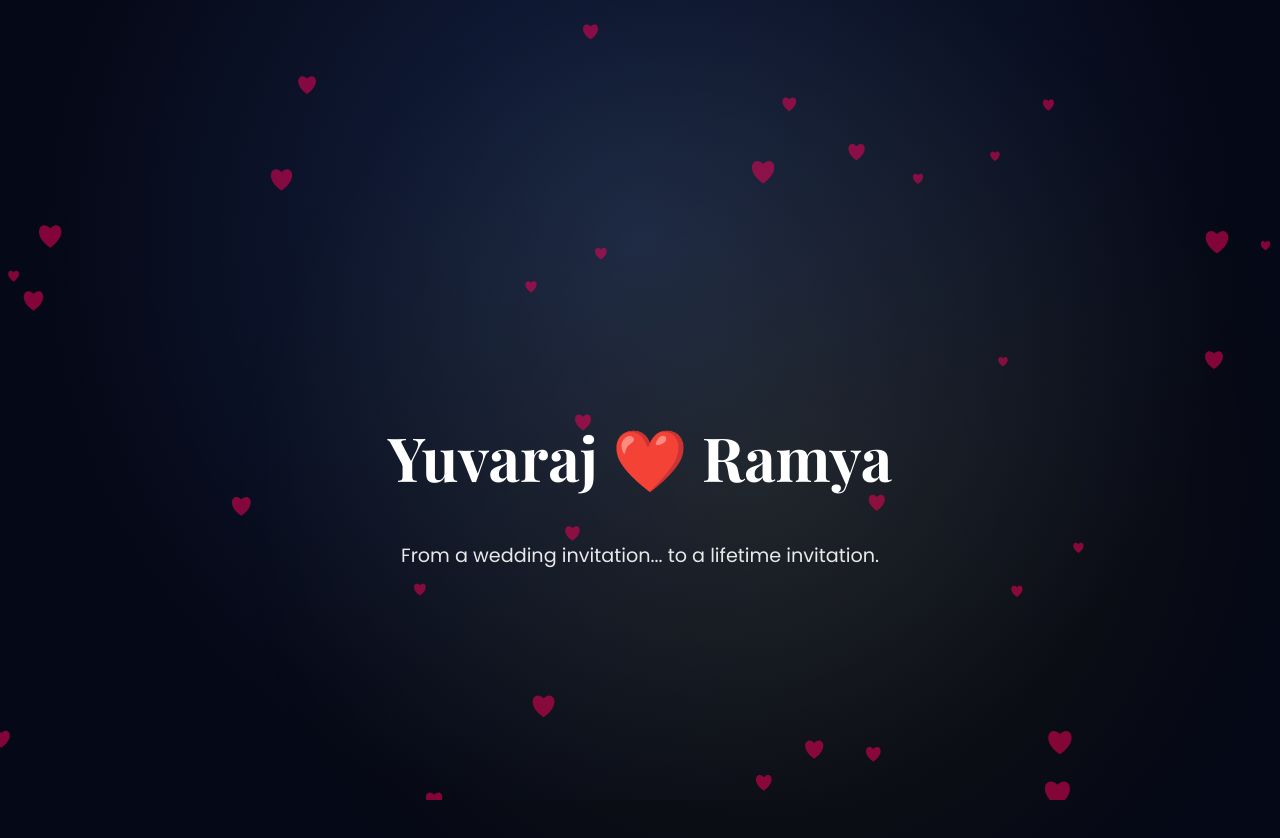
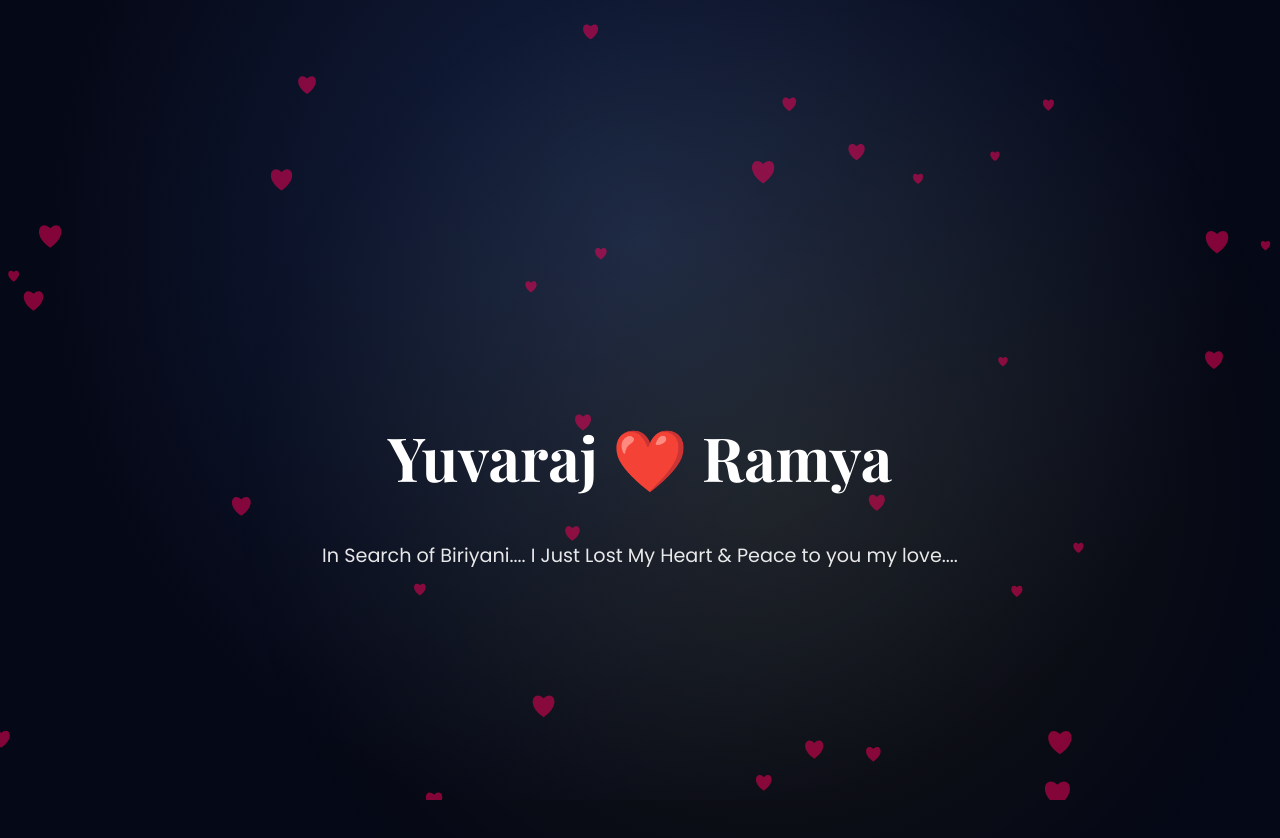
Before and after one commit to gyuv/Ramya, a plain HTML site: page index.html in a window 1280 px wide. Shown: the top 838 px of the page. Drawn offline with nearby package versions, Linux system fonts and the light colour scheme.

Commit message:
Update index.html

```diff
--- a/index.html
+++ b/index.html
@@ -117,8 +117,8 @@ display:none;
 <section>
 <h1>Yuvaraj ❤️ Ramya</h1>
 <p>
-From a wedding invitation...
-to a lifetime invitation.
+In Search of Biriyani....
+  I Just Lost My Heart & Peace to you my love....
 </p>
 </section>
 
```
